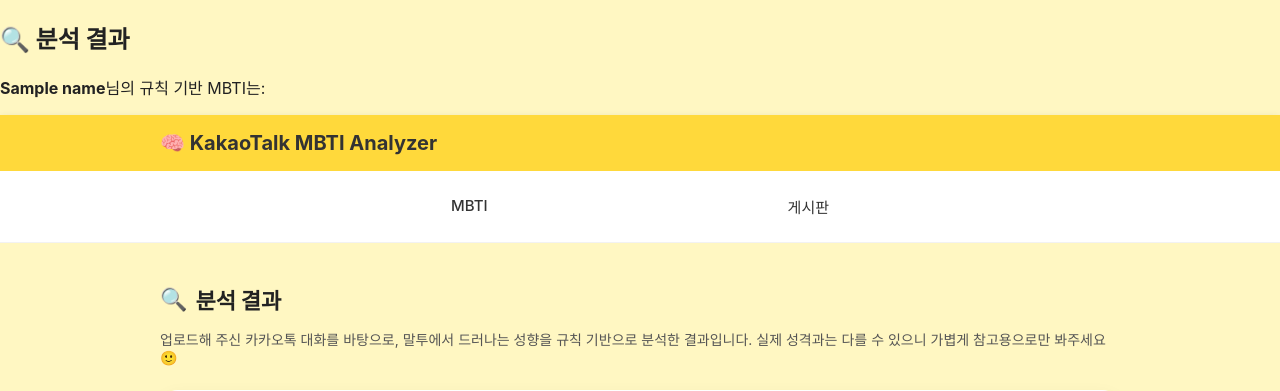
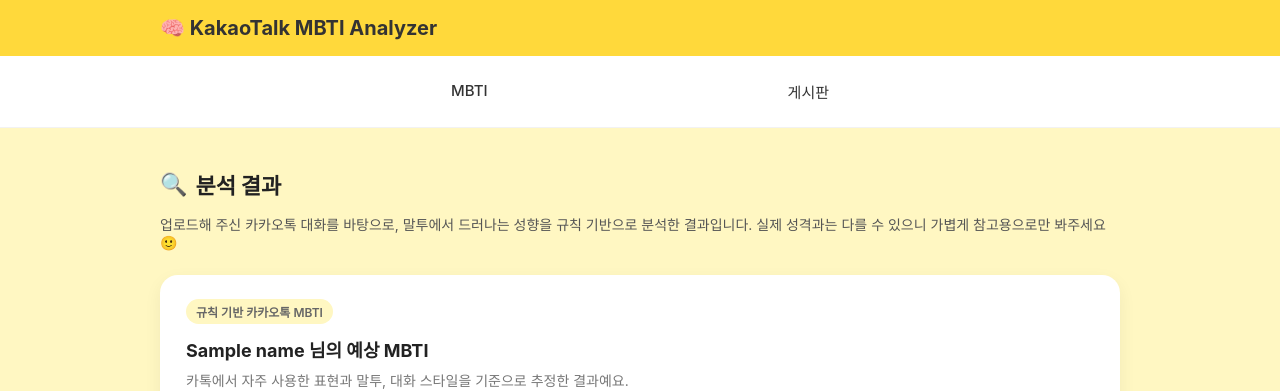
Before and after one commit to chltj/mbti, a Spring app: template k_mbti/src/main/resources/templates/result.html in a window 1280 px wide. Shown: the top 391 px of the page. Run offline with Thymeleaf, Linux system fonts and the light colour scheme; the template is opened without the code that fills it: most values are stand-ins (such as "Sample title", 1, 10 or a date in 2020); data that the repository does not hold is empty; some of the project's set-up classes (security, data sources, template engines, error pages and the like) are left out, and stand-ins take their place.

Commit message:
result최종본

```diff
--- a/k_mbti/src/main/resources/templates/result.html
+++ b/k_mbti/src/main/resources/templates/result.html
@@ -7,9 +7,6 @@
     <link rel="stylesheet" th:href="@{/css/result.css}">
 </head>
 <body>
-<h2>🔍 분석 결과</h2>
-
-<p><b th:text="${name}"></b>님의 규칙 기반 MBTI는:</p>
 <div th:replace="fragments/header :: siteHeader"></div>
 
 <div class="page-wrap">
```
Also changed, not shown: 1 other file.
